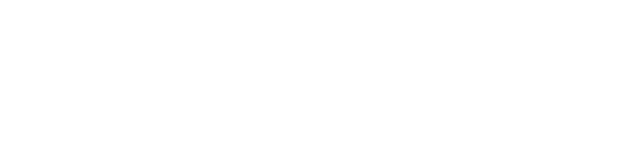
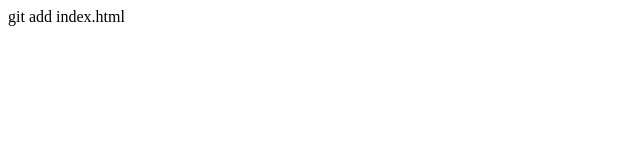
Before and after one commit to MightyOhr/hello-world, a plain HTML site: page index.html in a window 1280 px wide. Shown: the whole page, without its empty margins (0-640 px from the left). Drawn offline with Linux system fonts and the light colour scheme.

Commit message:
Alteração 2 no arquivo index.html

```diff
--- a/index.html
+++ b/index.html
@@ -5,5 +5,6 @@
         <title> Meu Site </title>
     </head>
     <body>
+	git add index.html
     </body>
     </html>
```
